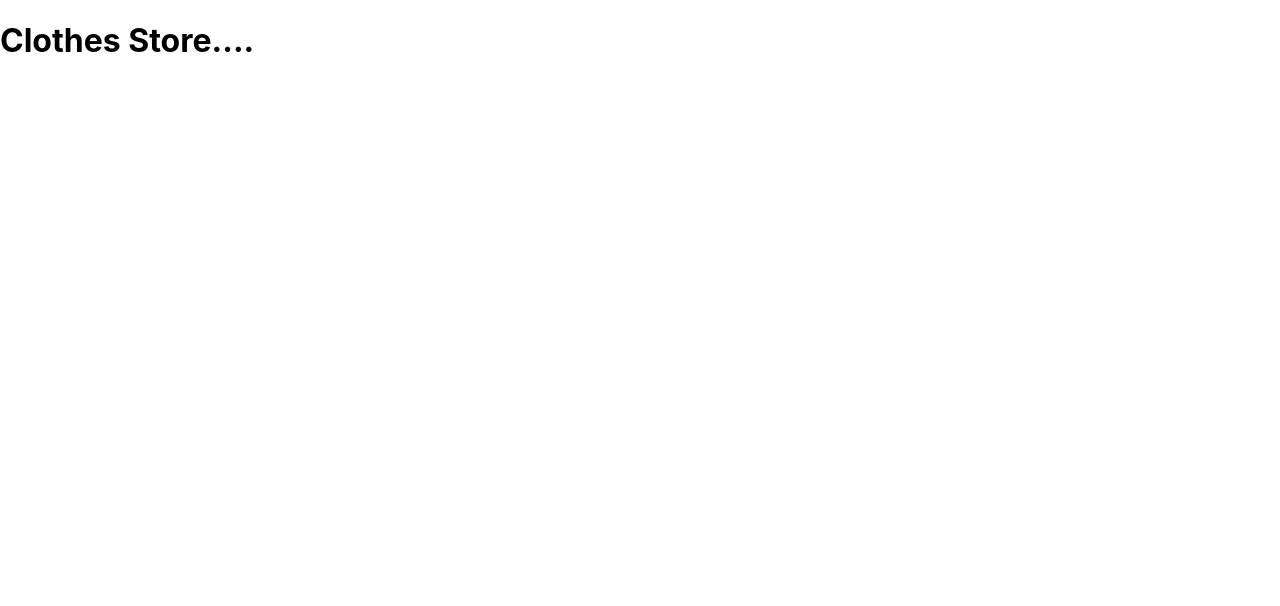
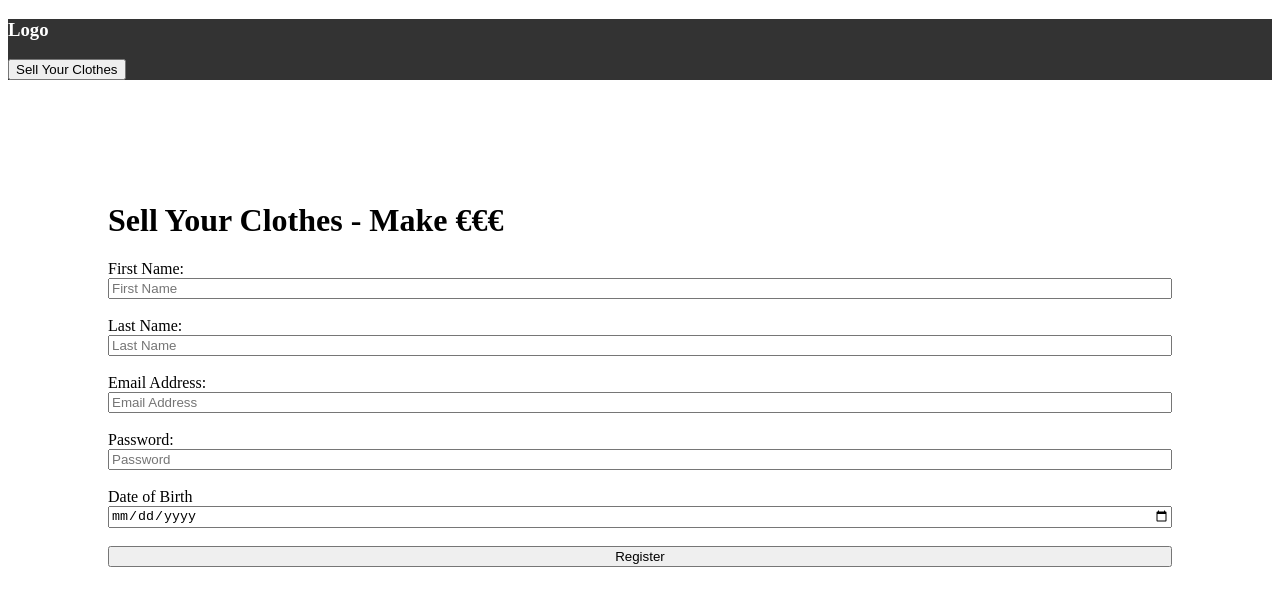
Before and after one commit to eoinlynchcodes/clothesStore---FrontEnd, a React (Create React App) app in the folder clothes-store-react-app/: page /register in a window 1280 px wide. Shown: the top 606 px of the page. Built offline with nearby package versions, Linux system fonts and the light colour scheme.

Commit message:
Nice work.

```diff
--- a/clothes-store-react-app/package.json
+++ b/clothes-store-react-app/package.json
@@ -8,6 +8,7 @@
     "@testing-library/user-event": "^7.1.2",
     "react": "^16.13.1",
     "react-dom": "^16.13.1",
+    "react-router-dom": "^5.1.2",
     "react-scripts": "3.4.1"
   },
   "scripts": {
--- a/clothes-store-react-app/src/App.js
+++ b/clothes-store-react-app/src/App.js
@@ -1,11 +1,25 @@
 import React from 'react';
+import { Route } from 'react-router-dom';
+import { Register } from './components/Register';
+import { Navigation } from './components/Navigation';
+import { Login } from './components/Login';
 
 function App() {
   return (
     <div>
-  <h1>Clothes Store....</h1>
+        <Route exact path='/'>
+          <Navigation/>
+        </Route>
 
+        <Route exact path='/register'>
+          <Navigation/>
+          <Register/>
+        </Route>
 
+        <Route exact path='/login'>
+          <Navigation/>
+          <Login/>
+        </Route>
     </div>
   );
 }
--- /dev/null
+++ b/clothes-store-react-app/src/components/Login.js
@@ -0,0 +1,25 @@
+import React from 'react';
+
+export const Login = () => {
+
+    return (
+        <div>
+            <form>
+            <h3>Login and Start Selling</h3>
+            <label>Email Address:</label>
+                <input
+                placeholder="Email Address"
+                type="text"
+                />
+                <br/>
+
+                <label>Password:</label>
+                <input
+                placeholder="Password"
+                type="text"
+                />
+                <button>Login</button>
+            </form>
+        </div>
+    )
+}
--- /dev/null
+++ b/clothes-store-react-app/src/components/Navigation.js
@@ -0,0 +1,25 @@
+import React from 'react';
+import { useHistory } from 'react-router-dom';
+import '../components/components.css';
+
+export const Navigation = () => {
+
+    const history = useHistory();
+
+    const goHome = () => {
+        history.push('/goHome')
+    }
+
+    const register = () => {
+        history.push('/register')
+    }
+
+    return (
+        <div>
+            <nav>
+                <h3 onClick={event => goHome(event)}>Logo</h3>
+                <button onClick={event => register(event)}>Sell Your Clothes</button>
+            </nav>
+        </div>
+    )
+}
--- /dev/null
+++ b/clothes-store-react-app/src/components/Register.js
@@ -0,0 +1,51 @@
+import React from 'react';
+import { useHistory } from 'react-router-dom';
+
+export const Register = () => {
+
+    const history = useHistory();
+
+    const submitForm = () => {
+        history.push('/login');
+    }
+
+    return (
+        <div>
+            {/* Scope for using Material UI & Formki here */}
+            <form onSubmit={event => submitForm(event)}>
+                <h1>Sell Your Clothes - Make €€€</h1>
+                <label>First Name:</label>
+                <input
+                placeholder="First Name"
+                type="text"
+                />
+                <br/>
+                <label>Last Name:</label>
+                <input
+                placeholder="Last Name"
+                type="text"
+                />
+                <br/>
+                <label>Email Address:</label>
+                <input
+                placeholder="Email Address"
+                type="text"
+                />
+                <br/>
+
+                <label>Password:</label>
+                <input
+                placeholder="Password"
+                type="text"
+                />
+                <br/>
+                <label>Date of Birth</label>
+                <input
+                type="date"
+                />
+                <br/>
+                <button>Register</button>
+            </form>
+        </div>
+    )
+}
--- /dev/null
+++ b/clothes-store-react-app/src/components/components.css
@@ -0,0 +1,11 @@
+nav{
+    color: white;
+    background-color: #333;
+}
+
+form{
+    display: flex;
+    flex-direction: column;
+    margin: 0 auto;
+    padding: 100px 100px;
+}
```
Also changed, not shown: clothes-store-react-app/src/components/ClothesDisplay.js (added, +10 -0 lines), clothes-store-react-app/src/components/SellerDashboard.js (added, +10 -0 lines), clothes-store-react-app/src/index.js (+4 -4 lines), 1 other file (tests, documents, lock files or other folders).
